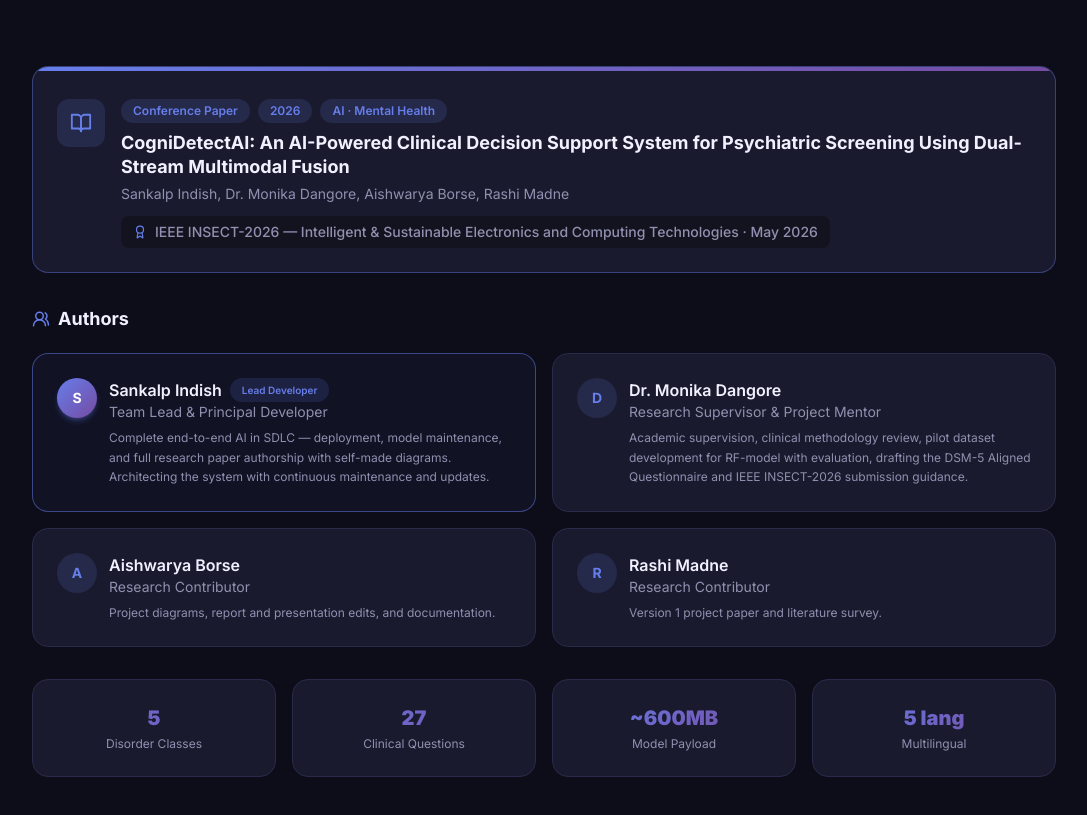
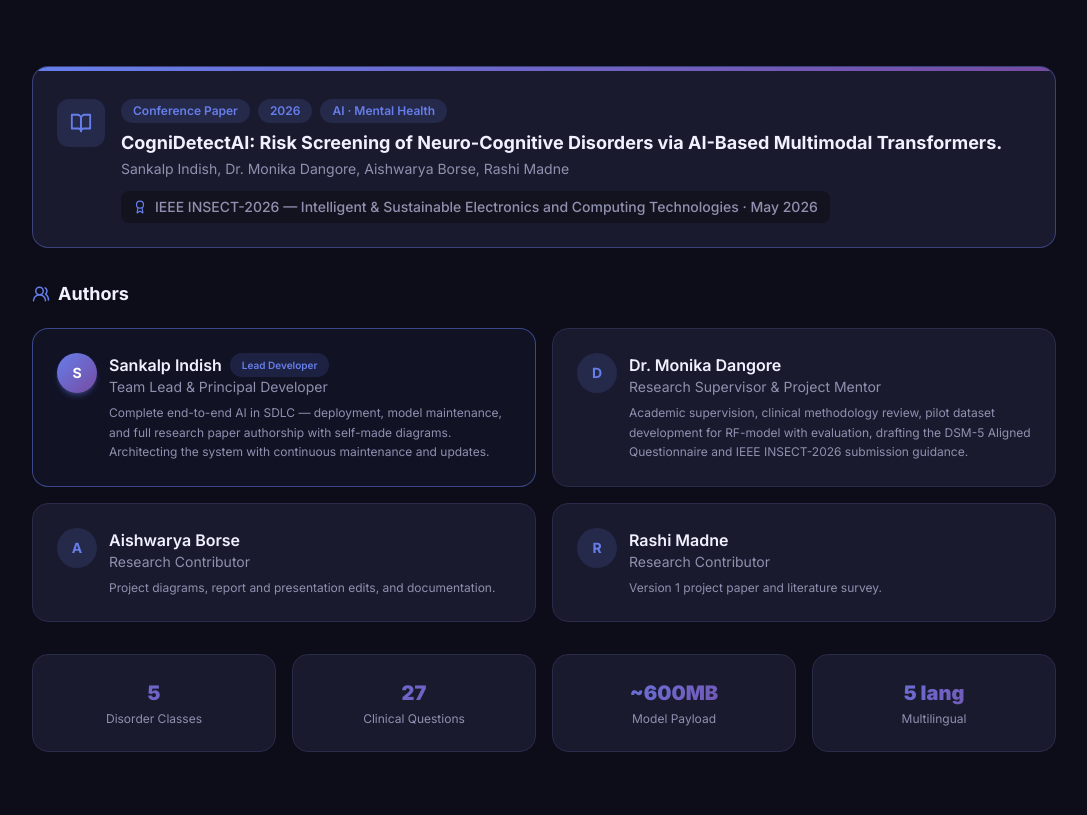
Before and after one commit to DevelopingGod/cognidetect-frontend, a Next.js app: page / in a window 1280 px wide. Shown: the part 2728-3543 px from the top of the page, without its empty margins (96-1183 px from the left). Built offline with nearby package versions, Linux system fonts and the light colour scheme.

Commit message:
Update title for CogniDetectAI project

```diff
--- a/components/landing/ResearchSection.tsx
+++ b/components/landing/ResearchSection.tsx
@@ -58,8 +58,7 @@
                 <span className="badge-purple">AI · Mental Health</span>
               </div>
               <h3 className="font-bold text-lg mb-1 leading-snug">
-                CogniDetectAI: An AI-Powered Clinical Decision Support System for
-                Psychiatric Screening Using Dual-Stream Multimodal Fusion
+                CogniDetectAI: Risk Screening of Neuro-Cognitive Disorders via AI-Based Multimodal Transformers.
               </h3>
               <p className="text-sm mb-3" style={{ color: "var(--text-muted)" }}>
                 Sankalp Indish, Dr. Monika Dangore, Aishwarya Borse, Rashi Madne
```
